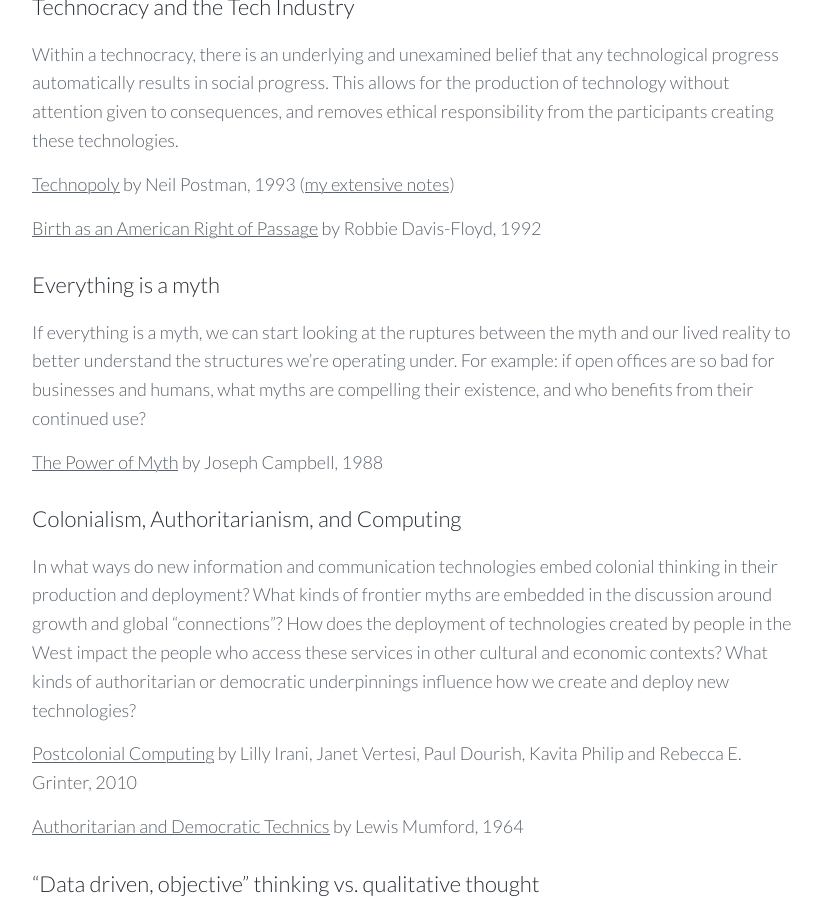
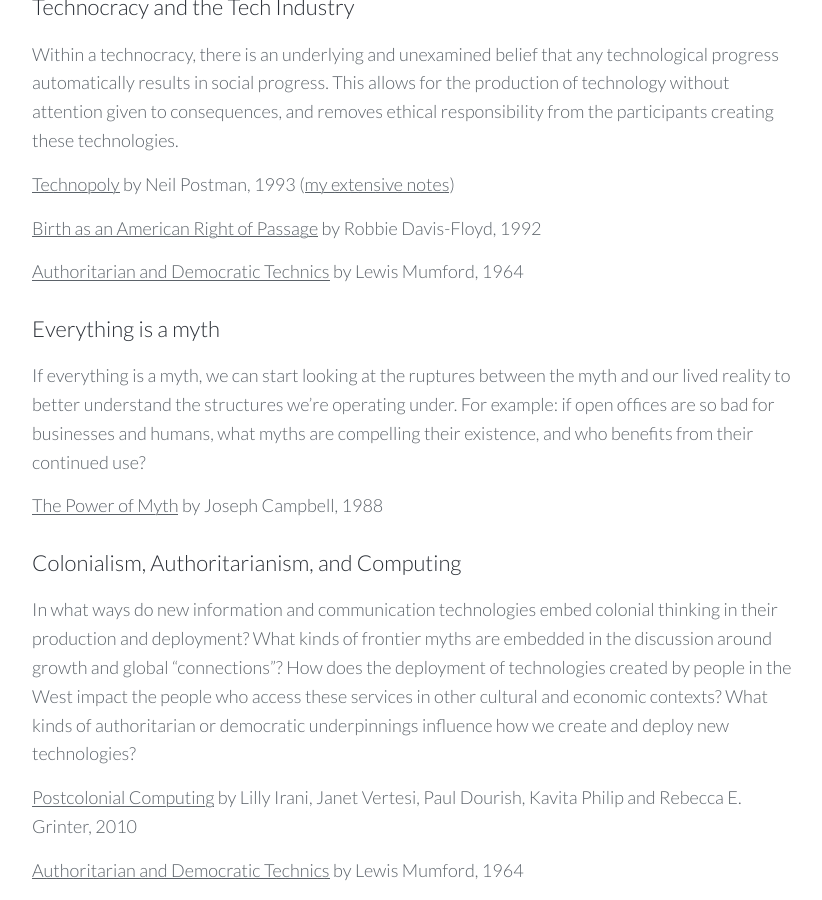
Before and after one commit to venetucci/personal-website, a Jekyll site: the page built from _pages/about.md, in a window 1280 px wide and 900 px high, scrolled down 1672 px. Shown: the whole window, without its empty margins (224-1046 px from the left). Built offline with Jekyll 4.4.1, drawn with Linux system fonts in a browser that asks for light colours; nearby versions of some CDN libraries.

Commit message:
Update from Forestry.io Michelle Venetucci Harvey updated _pages/about.md

```diff
--- a/_pages/about.md
+++ b/_pages/about.md
@@ -46,6 +46,8 @@ Within a technocracy, there is an underlying and unexamined belief that any tech
 
 [Birth as an American Right of Passage](https://www.amazon.com/dp/B007FRK2DG/ref=dp-kindle-redirect?_encoding=UTF8&btkr=1) by Robbie Davis-Floyd, 1992
 
+[Authoritarian and Democratic Technics](https://www.collier.sts.vt.edu/engl4874/pdfs/mumford_1964.pdf) by Lewis Mumford, 1964
+
 #### Everything is a myth
 
 If everything is a myth, we can start looking at the ruptures between the myth and our lived reality to better understand the structures we're operating under. For example: if open offices are so bad for businesses and humans, what myths are compelling their existence, and who benefits from their continued use?
```
